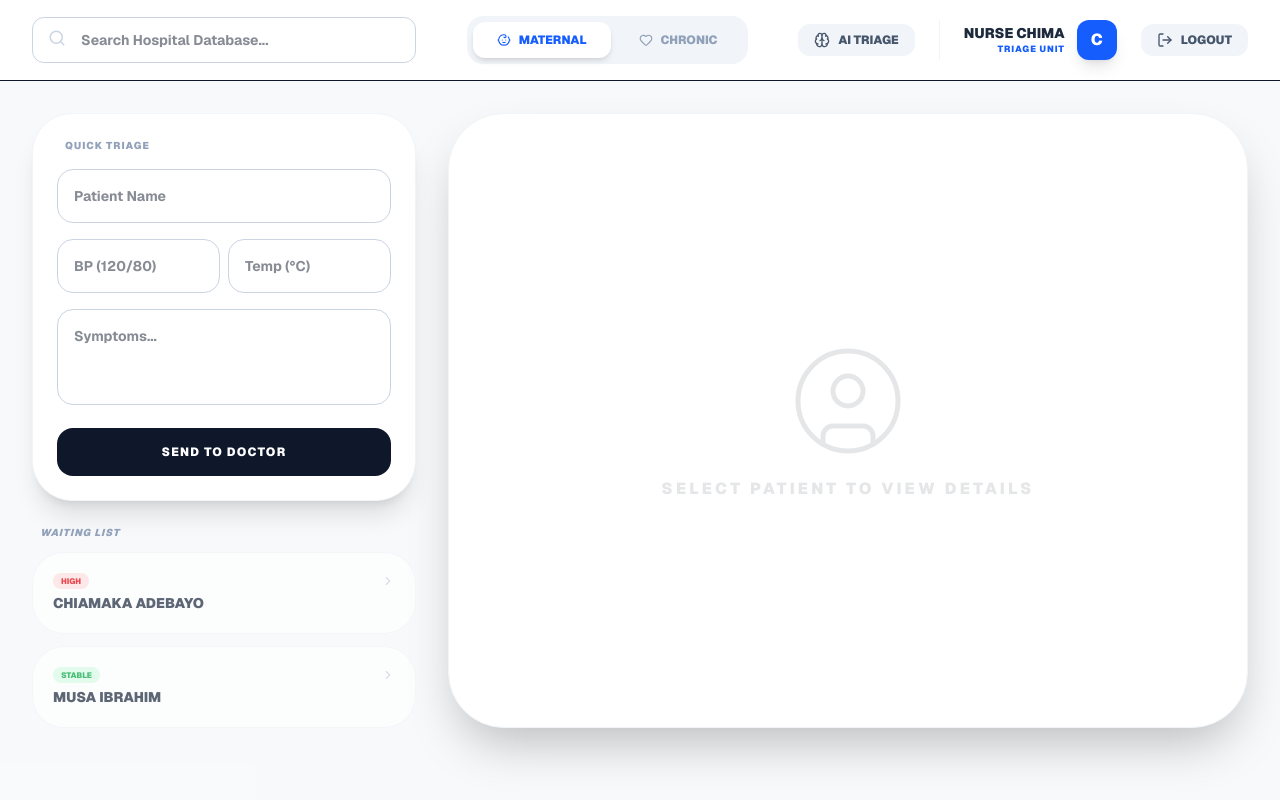
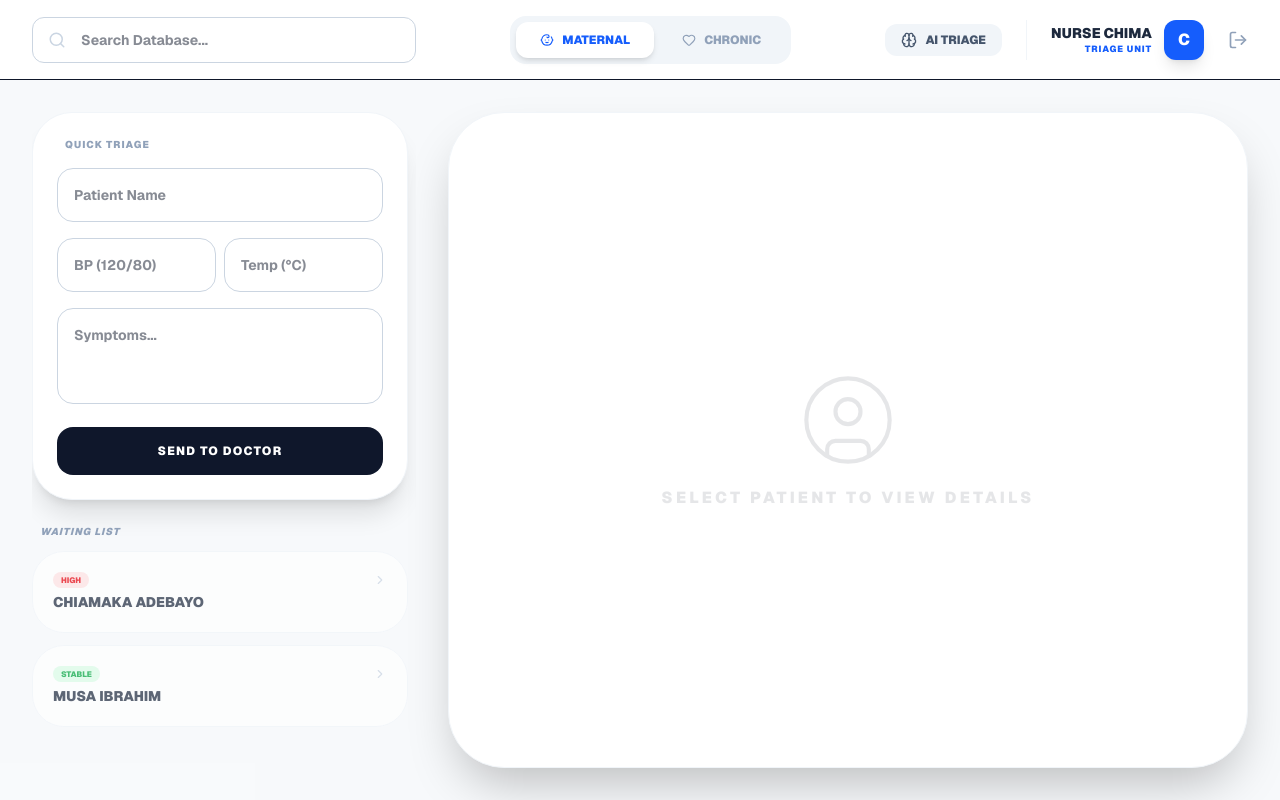
Before and after one commit to Progress21-tech/mediconnect-platform, a Next.js app: page /dashboard in a window 1280 px wide. Built offline with nearby package versions, Linux system fonts and the light colour scheme.

Commit message:
Made changes to the dashboard

```diff
--- a/app/dashboard/page.tsx
+++ b/app/dashboard/page.tsx
@@ -1,15 +1,16 @@
 "use client";
 import React, { useState } from 'react';
+import { useRouter } from 'next/navigation';
 import Link from 'next/link';
-import { useRouter } from 'next/navigation';
 import {
   Search, Baby, Heart, ChevronRight, Zap,
-  HeartPulse, Pill, UserCircle, Brain, LogOut
+  HeartPulse, Pill, UserCircle, Brain, LogOut, Menu
 } from 'lucide-react';
 
 export default function AITriageDashboard() {
   const router = useRouter();
-  // 1. STATE MANAGEMENT
+
+  // --- STATE ---
   const [specialty, setSpecialty] = useState<'maternal' | 'chronic'>('maternal');
   const [isSaving, setIsSaving] = useState(false);
   const [isRecording, setIsRecording] = useState(false);
@@ -23,13 +24,12 @@ export default function AITriageDashboard() {
     symptoms: ''
   });
 
-  // Mock Data for the Queue
   const [patients, setPatients] = useState([
     { id: '1', full_name: 'Chiamaka Adebayo', age: 28, gender: 'Female', risk: 'High', bp: '150/95', temp: '37.2', ai_suggestion: 'Preeclampsia risk detected. Recommend immediate urinalysis.' },
     { id: '2', full_name: 'Musa Ibrahim', age: 54, gender: 'Male', risk: 'Stable', bp: '130/85', temp: '36.8', ai_suggestion: 'Routine hypertension follow-up.' }
   ]);
 
-  // 2. AI SUGGESTION LOGIC (Real-time as nurse types)
+  // --- LOGIC ---
   const runInstantAI = (text: string, currentSpecialty: string) => {
     const input = text.toLowerCase();
     if (currentSpecialty === 'maternal') {
@@ -45,7 +45,6 @@ export default function AITriageDashboard() {
     }
   };
 
-  // 3. HANDLERS
   const handleInputChange = (e: React.ChangeEvent<HTMLInputElement | HTMLTextAreaElement>) => {
     const { name, value } = e.target;
     setFormData(prev => ({ ...prev, [name]: value }));
@@ -55,13 +54,11 @@ export default function AITriageDashboard() {
   const handleSave = async () => {
     if (!formData.name) return alert("Please enter patient name");
     setIsSaving(true);
-
-    // Simulate API delay
     setTimeout(() => {
       const newPatient = {
         id: Math.random().toString(),
         full_name: formData.name,
-        age: 25, // Mock age
+        age: 25,
         gender: 'Female',
         risk: aiSuggestion.includes('ALERT') ? 'High' : 'Stable',
         bp: formData.bp,
@@ -76,73 +73,83 @@ export default function AITriageDashboard() {
     }, 1000);
   };
 
-  const handleLogout = () => {
-    router.push('/login');
-  };
+  const handleLogout = () => router.push('/login');
 
   return (
-    // FIX 1: Removed h-screen and overflow-hidden, used min-h-screen for scrolling
-    <div className="flex flex-col min-h-screen bg-white font-sans">
+    // MAIN WRAPPER: On Desktop it is h-screen (fixed). On Mobile it is min-h-screen (scrollable).
+    <div className="flex flex-col lg:h-screen min-h-screen bg-white font-sans overflow-x-hidden">
 
-      {/* 1. MAIN WORKSPACE */}
-      <div className="flex-1 flex flex-col">
+      {/* --- HEADER --- */}
+      {/* We use shrink-0 to prevent the header from squashing on small screens */}
+      <header className="h-auto lg:h-20 bg-white border-b flex flex-col lg:flex-row items-center justify-between px-4 lg:px-8 py-4 lg:py-0 z-20 shrink-0 gap-4">
 
-        {/* TOP BAR: Added flex-wrap and h-auto for responsiveness */}
-        <header className="min-h-[80px] h-auto py-4 bg-white border-b flex flex-wrap items-center justify-between px-4 md:px-8 z-10 shrink-0 gap-4">
-          <div className="relative w-full md:w-96 order-2 md:order-1">
-            <Search className="absolute left-4 top-3 text-slate-300" size={18} />
-            <input type="text" placeholder="Search Hospital Database..." className="w-full pl-12 pr-4 py-3 bg-slate-100/50 rounded-xl border-none text-sm font-bold outline-none" />
+        {/* SEARCH BAR */}
+        <div className="relative w-full lg:w-96 order-2 lg:order-1">
+          <Search className="absolute left-4 top-1/2 -translate-y-1/2 text-slate-300" size={18} />
+          <input
+            type="text"
+            placeholder="Search Database..."
+            className="w-full pl-12 pr-4 py-3 bg-slate-100/50 rounded-xl border-none text-sm font-bold outline-none"
+          />
         </div>
 
-          {/* SPECIALTY SWITCHER */}
-          <div className="flex bg-slate-100 p-1.5 rounded-2xl gap-1 order-1 md:order-2 mx-auto md:mx-0">
+        {/* SPECIALTY SWITCHER - CENTERED */}
+        <div className="flex bg-slate-100 p-1.5 rounded-2xl gap-1 order-1 lg:order-2 w-full lg:w-auto justify-center">
            <button
              onClick={() => setSpecialty('maternal')}
-                className={`flex items-center gap-2 px-6 py-2.5 rounded-xl text-xs font-black uppercase transition-all ${specialty === 'maternal' ? 'bg-white shadow-md text-blue-600' : 'text-slate-400'}`}>
-                <Baby size={14} /> Maternal
+             className={`flex-1 lg:flex-none flex items-center justify-center gap-2 px-6 py-2.5 rounded-xl text-xs font-black uppercase transition-all ${specialty === 'maternal' ? 'bg-white shadow-md text-blue-600' : 'text-slate-400'}`}>
+             <Baby size={14} /> <span className="hidden sm:inline">Maternal</span>
            </button>
            <button
              onClick={() => setSpecialty('chronic')}
-                className={`flex items-center gap-2 px-6 py-2.5 rounded-xl text-xs font-black uppercase transition-all ${specialty === 'chronic' ? 'bg-white shadow-md text-orange-600' : 'text-slate-400'}`}>
-                <Heart size={14} /> Chronic
+             className={`flex-1 lg:flex-none flex items-center justify-center gap-2 px-6 py-2.5 rounded-xl text-xs font-black uppercase transition-all ${specialty === 'chronic' ? 'bg-white shadow-md text-orange-600' : 'text-slate-400'}`}>
+             <Heart size={14} /> <span className="hidden sm:inline">Chronic</span>
            </button>
         </div>
 
-          <div className="flex items-center gap-4 md:gap-6 order-3 w-full md:w-auto justify-end">
-            <Link href="/triage" className="hidden sm:flex items-center gap-2 px-4 py-2 bg-slate-100 hover:bg-blue-50 text-slate-600 hover:text-blue-600 rounded-xl font-black text-xs uppercase transition-all">
-              <Brain size={16} />
-              AI Triage
+        {/* PROFILE AREA - RIGHT */}
+        <div className="flex items-center gap-4 lg:gap-6 order-3 w-full lg:w-auto justify-end">
+          <Link href="/triage" className="flex items-center gap-2 px-4 py-2 bg-slate-100 hover:bg-blue-50 text-slate-600 hover:text-blue-600 rounded-xl font-black text-xs uppercase transition-all">
+            <Brain size={16} /> <span className="hidden sm:inline">AI Triage</span>
           </Link>
-            <div className="flex items-center gap-3 border-slate-100 md:border-l md:pl-6">
-              <div className="text-right hidden sm:block">
-                <p className="text-sm font-black text-slate-800 uppercase ">Nurse Chima</p>
+
+          <div className="flex items-center gap-3 border-slate-100 lg:border-l lg:pl-6">
+            {/* Hide Name on Mobile to prevent overlap */}
+            <div className="text-right hidden lg:block">
+              <p className="text-sm font-black text-slate-800 uppercase">Nurse Chima</p>
               <p className="text-[9px] font-black text-blue-600 uppercase tracking-widest">Triage Unit</p>
             </div>
             <div className="w-10 h-10 bg-blue-600 rounded-xl flex items-center justify-center text-white font-black shadow-lg">C</div>
           </div>
-            <button onClick={handleLogout} className="flex items-center gap-2 px-4 py-2 bg-slate-100 hover:bg-red-50 text-slate-600 hover:text-red-600 rounded-xl font-black text-xs uppercase transition-all">
-              <LogOut size={16} />
-              <span className="hidden sm:inline">Logout</span>
+
+          <button onClick={handleLogout} className="flex items-center gap-2 text-slate-400 hover:text-red-600 transition-colors">
+            <LogOut size={20} />
           </button>
         </div>
       </header>
 
-        {/* MAIN CONTENT AREA */}
-        <main className="flex-1 p-4 md:p-8 bg-slate-50/50">
-          {/* FIX 2: Used flex-col (mobile) and lg:flex-row (desktop) */}
+      {/* --- BODY CONTENT --- */}
+      {/* On Desktop, this takes remaining height and doesn't scroll parent. On Mobile, it flows naturally. */}
+      <main className="flex-1 p-4 lg:p-8 bg-slate-50/50 overflow-hidden">
+
+        {/* THE BRIDGE: Desktop = Row (Side-by-Side). Mobile = Col (Stacked). */}
         <div className="flex flex-col lg:flex-row gap-8 h-full">
 
-            {/* LEFT: FORM & QUEUE - Width full on mobile, 96 on desktop */}
-            <div className="w-full lg:w-96 flex flex-col gap-6">
+          {/* --- LEFT COLUMN: FORM & QUEUE --- */}
+          {/* On Desktop, this has a scrollbar if the list is long. */}
+          <div className="w-full lg:w-96 flex flex-col gap-6 lg:overflow-y-auto lg:h-full pr-0 lg:pr-2 pb-10 lg:pb-0">
 
-              {/* TRIAGE FORM CARD */}
+            {/* TRIAGE FORM */}
             <div className="bg-white p-6 rounded-[2.5rem] shadow-xl border border-slate-100 space-y-4 shrink-0">
               <h3 className="text-[10px] font-black uppercase text-slate-400 tracking-widest px-2">Quick Triage</h3>
+
               <input name="name" value={formData.name} onChange={handleInputChange} placeholder="Patient Name" className="w-full p-4 bg-slate-50 rounded-2xl border-none text-sm font-bold outline-none focus:ring-2 ring-blue-500" />
+
               <div className="grid grid-cols-2 gap-2">
                 <input name="bp" value={formData.bp} onChange={handleInputChange} placeholder="BP (120/80)" className="p-4 bg-slate-50 rounded-2xl border-none text-sm font-bold outline-none focus:ring-2 ring-blue-500" />
                 <input name="temp" value={formData.temp} onChange={handleInputChange} placeholder="Temp (°C)" className="p-4 bg-slate-50 rounded-2xl border-none text-sm font-bold outline-none focus:ring-2 ring-blue-500" />
               </div>
+
               <textarea name="symptoms" value={formData.symptoms} onChange={handleInputChange} placeholder="Symptoms..." className="w-full p-4 bg-slate-50 rounded-2xl border-none text-sm font-bold h-24 outline-none focus:ring-2 ring-blue-500 resize-none" />
 
               {aiSuggestion && (
@@ -172,59 +179,59 @@ export default function AITriageDashboard() {
             </div>
           </div>
 
-            {/* RIGHT: DETAILED CLINICAL WORKSPACE */}
-            {/* FIX 3: Removed overflow-hidden to allow scrolling, added min-h */}
-            <div className="flex-1 bg-white rounded-[2rem] md:rounded-[3.5rem] border border-slate-100 shadow-2xl flex flex-col min-h-[600px]">
+          {/* --- RIGHT COLUMN: DETAILED WORKSPACE --- */}
+          {/* Desktop: Takes full height. Mobile: Min Height 500px so it shows. */}
+          <div className="flex-1 bg-white rounded-[2rem] lg:rounded-[3.5rem] border border-slate-100 shadow-2xl flex flex-col lg:overflow-hidden min-h-[500px]">
             {selectedPatient ? (
               <>
-                  <div className="p-6 md:p-8 border-b bg-slate-50/30 flex flex-col md:flex-row justify-between items-start md:items-center gap-4">
+                <div className="p-6 lg:p-8 border-b bg-slate-50/30 flex flex-col lg:flex-row justify-between items-start lg:items-center gap-4">
                    <div>
                       <div className="flex items-center gap-3 mb-1">
-                            <h2 className="text-2xl md:text-4xl font-black text-slate-900 tracking-tighter uppercase">{selectedPatient.full_name}</h2>
+                         <h2 className="text-2xl lg:text-4xl font-black text-slate-900 tracking-tighter uppercase">{selectedPatient.full_name}</h2>
                          {specialty === 'maternal' ? <Baby className="text-pink-500" /> : <Heart className="text-orange-500" />}
                       </div>
                       <p className="text-[10px] font-black text-slate-400 uppercase tracking-widest">Vitals Logged: Just now</p>
                    </div>
-                      <button className="w-full md:w-auto bg-slate-900 text-white px-8 py-4 rounded-2xl font-black text-xs uppercase tracking-widest hover:bg-green-600 transition-all shadow-xl">Complete Encounter</button>
+                   <button className="w-full lg:w-auto bg-slate-900 text-white px-8 py-4 rounded-2xl font-black text-xs uppercase tracking-widest hover:bg-green-600 transition-all shadow-xl">Complete Encounter</button>
                 </div>
 
-                  <div className="p-6 md:p-10 flex-1 space-y-8">
+                <div className="p-6 lg:p-10 flex-1 lg:overflow-y-auto space-y-8">
                   {/* AI SCRIBE MODULE */}
-                    <div className="bg-slate-900 p-6 md:p-10 rounded-[2rem] md:rounded-[3rem] text-white flex flex-col md:flex-row items-start gap-8 relative shadow-2xl overflow-hidden group">
-                      <div className="bg-blue-600 p-4 rounded-2xl shadow-lg relative z-10">
+                  <div className="bg-slate-900 p-6 lg:p-10 rounded-[2.5rem] lg:rounded-[3rem] text-white flex flex-col lg:flex-row items-start gap-8 relative shadow-2xl overflow-hidden group">
+                    <div className="bg-blue-600 p-4 rounded-2xl shadow-lg relative z-10 shrink-0">
                       <Zap size={32} className={isRecording ? 'animate-pulse' : ''} fill="white" />
                     </div>
-                      <div className="relative z-10 flex-1">
+                    <div className="relative z-10 flex-1 w-full">
                       <h3 className="text-[10px] font-black uppercase text-blue-400 mb-3 tracking-[0.3em]">AI Clinical Scribe</h3>
-                        <p className="text-xl md:text-2xl font-black leading-tight italic text-blue-50">"{selectedPatient.ai_suggestion}"</p>
-                        <div className="flex flex-wrap gap-4 mt-4">
+                      <p className="text-xl lg:text-2xl font-black leading-tight italic text-blue-50">"{selectedPatient.ai_suggestion}"</p>
+                      <div className="flex flex-wrap gap-4 mt-6">
                          <button className="bg-blue-600 text-white px-5 py-2 rounded-xl text-[10px] font-black uppercase tracking-widest">Apply to Plan</button>
                          <button onClick={() => setIsRecording(!isRecording)} className="bg-white/10 text-white px-5 py-2 rounded-xl text-[10px] font-black uppercase italic tracking-widest">
                            {isRecording ? 'Listening...' : 'Record Notes'}
                          </button>
                       </div>
                     </div>
-                      <Zap className="absolute -right-10 -bottom-10 text-blue-500 opacity-10" size={240} />
+                    {/* Hidden on mobile to prevent overflow, shown on desktop */}
+                    <Zap className="hidden lg:block absolute -right-10 -bottom-10 text-blue-500 opacity-10" size={240} />
                   </div>
 
                   {/* VITALS & PLAN GRID */}
-                    {/* FIX 4: Changed grid-cols-2 to grid-cols-1 md:grid-cols-2 */}
-                    <div className="grid grid-cols-1 md:grid-cols-2 gap-8">
-                      <div className="bg-slate-50 p-8 rounded-[3rem] border border-slate-100">
+                  <div className="grid grid-cols-1 lg:grid-cols-2 gap-8 pb-8">
+                    <div className="bg-slate-50 p-6 lg:p-8 rounded-[2.5rem] lg:rounded-[3rem] border border-slate-100">
                        <h4 className="text-[10px] font-black text-slate-400 uppercase mb-6 tracking-widest flex items-center gap-2">
                          <HeartPulse size={16} className="text-red-500" /> Triage History
                        </h4>
                        <div className="space-y-4 font-black italic">
-                             <div className="flex justify-between border-b pb-2"><span>Blood Pressure</span><span className="text-xl">{selectedPatient.bp}</span></div>
-                             <div className="flex justify-between border-b pb-2"><span>Temperature</span><span className="text-xl">{selectedPatient.temp}°C</span></div>
+                          <div className="flex justify-between border-b pb-2"><span>BP</span><span className="text-xl">{selectedPatient.bp}</span></div>
+                          <div className="flex justify-between border-b pb-2"><span>Temp</span><span className="text-xl">{selectedPatient.temp}°C</span></div>
                        </div>
                     </div>
-                       <div className="bg-slate-50 p-8 rounded-[3rem] border border-slate-100">
+                    <div className="bg-slate-50 p-6 lg:p-8 rounded-[2.5rem] lg:rounded-[3rem] border border-slate-100">
                        <h4 className="text-[10px] font-black text-slate-400 uppercase mb-6 tracking-widest flex items-center gap-2">
                          <Pill size={16} className="text-orange-500" /> Specialist Plan
                        </h4>
                        <div className="bg-white p-4 rounded-2xl flex justify-between items-center shadow-sm mb-4">
-                             <span className="font-bold text-sm uppercase italic">ANC Supplement Packet</span>
+                          <span className="font-bold text-xs uppercase italic">ANC Supplement Packet</span>
                           <span className="text-[9px] font-black bg-blue-100 text-blue-600 px-2 py-1 rounded-lg">PHARMACY</span>
                        </div>
                        <button className="w-full py-4 border-2 border-dashed border-slate-200 rounded-2xl text-[10px] font-black uppercase italic text-slate-400">Add Lab Order</button>
@@ -234,7 +241,7 @@ export default function AITriageDashboard() {
               </>
             ) : (
               <div className="flex-1 flex flex-col items-center justify-center opacity-10 p-10 text-center">
-                    <UserCircle size={120} strokeWidth={1} />
+                  <UserCircle size={100} strokeWidth={1} />
                   <p className="font-black uppercase tracking-[0.2em] mt-4">Select Patient to View Details</p>
               </div>
             )}
@@ -242,6 +249,5 @@ export default function AITriageDashboard() {
         </div>
       </main>
     </div>
-    </div>
   );
 }
```
Lines whose indentation alone changed are shown as unchanged.
